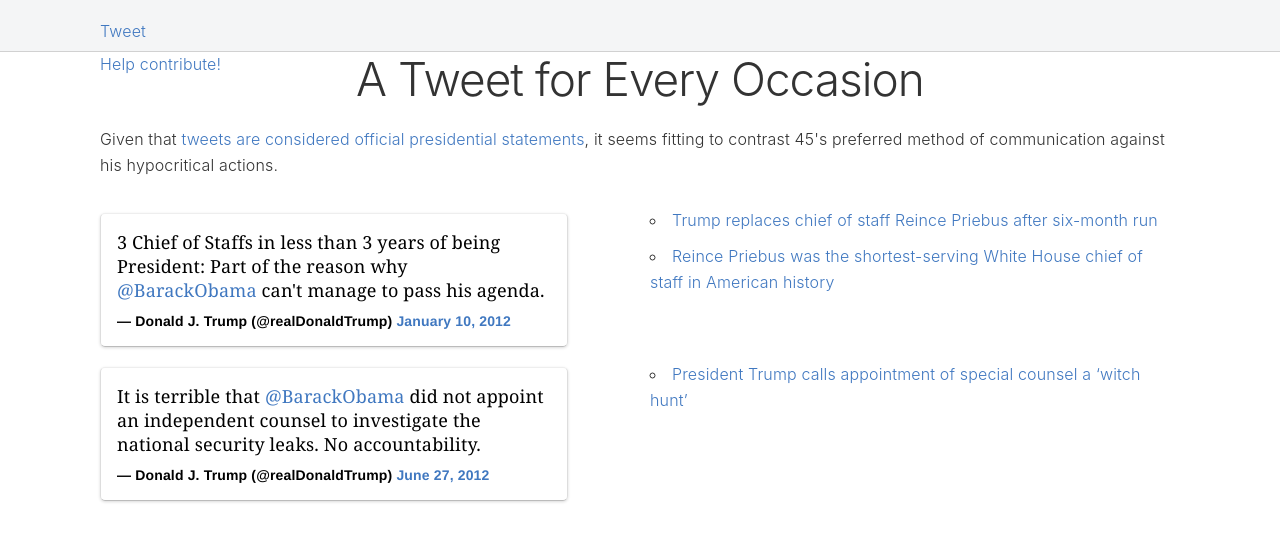
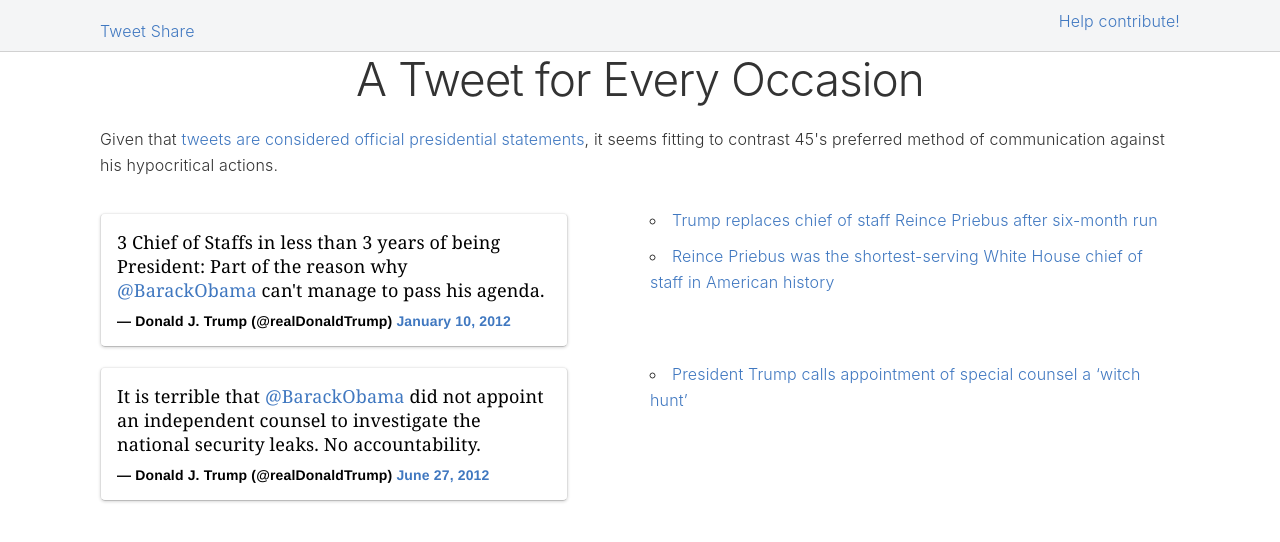
Before and after one commit to gjtorikian/atweetforeveryoccasion.com, a Jekyll site: the page built from index.md, in a window 1280 px wide. Shown: the top 542 px of the page. Built offline with Jekyll 4.4.1, drawn with Linux system fonts in a browser that asks for light colours; comment, search, counter and statistics services are not loaded.

Commit message:
Social buttons yay

```diff
--- a/_layouts/default.html
+++ b/_layouts/default.html
@@ -4,6 +4,15 @@
   {% include head.html %}
 
   <body>
+    <div id="fb-root"></div>
+    <script>(function(d, s, id) {
+      var js, fjs = d.getElementsByTagName(s)[0];
+      if (d.getElementById(id)) return;
+      js = d.createElement(s); js.id = id;
+      js.src = "//connect.facebook.net/en_US/sdk.js#xfbml=1&version=v2.10&appId=173651379505433";
+      fjs.parentNode.insertBefore(js, fjs);
+    }(document, 'script', 'facebook-jssdk'));</script>
+
     <nav class="navigation">
       <section class="container">
         <div class="share-button">
@@ -12,8 +21,15 @@
           data-size="large">
         Tweet</a>
         </div>
-        <div class="contirbute-link">
-          <a href="https://github.com/gjtorikian/atweetforeveryoccasion.com/CONTRIBUTING.md">Help contribute!</a>
+        <div class="fb-share-button share-button"
+            data-href="https://atweetforeveryoccasion.com"
+            data-layout="button"
+            data-size="large"
+            data-mobile-iframe="true">
+            <a class="fb-xfbml-parse-ignore" target="_blank" href="https://www.facebook.com/sharer/sharer.php?u=https%3A%2F%2Fatweetforeveryoccasion.com%2F&amp;src=sdkpreparse">Share</a>
+        </div>
+        <div class="contribute-link">
+          <a href="https://github.com/gjtorikian/atweetforeveryoccasion.com/blob/gh-pages/CONTRIBUTING.md">Help contribute!</a>
         </div>
       </section>
     </nav>
--- a/_sass/overrides.scss
+++ b/_sass/overrides.scss
@@ -46,6 +46,19 @@
     display: inline;
     line-height: 5.2rem;
   }
+
+  .contribute-link {
+    display: inline;
+    position: relative;
+    top: .5rem;
+    display: inline;
+    line-height: 3.2rem;
+    float: right;
+  }
+
+  .fb_iframe_widget span {
+    vertical-align: baseline !important;
+  }
 }
 
 blockquote.twitter-tweet {
```
